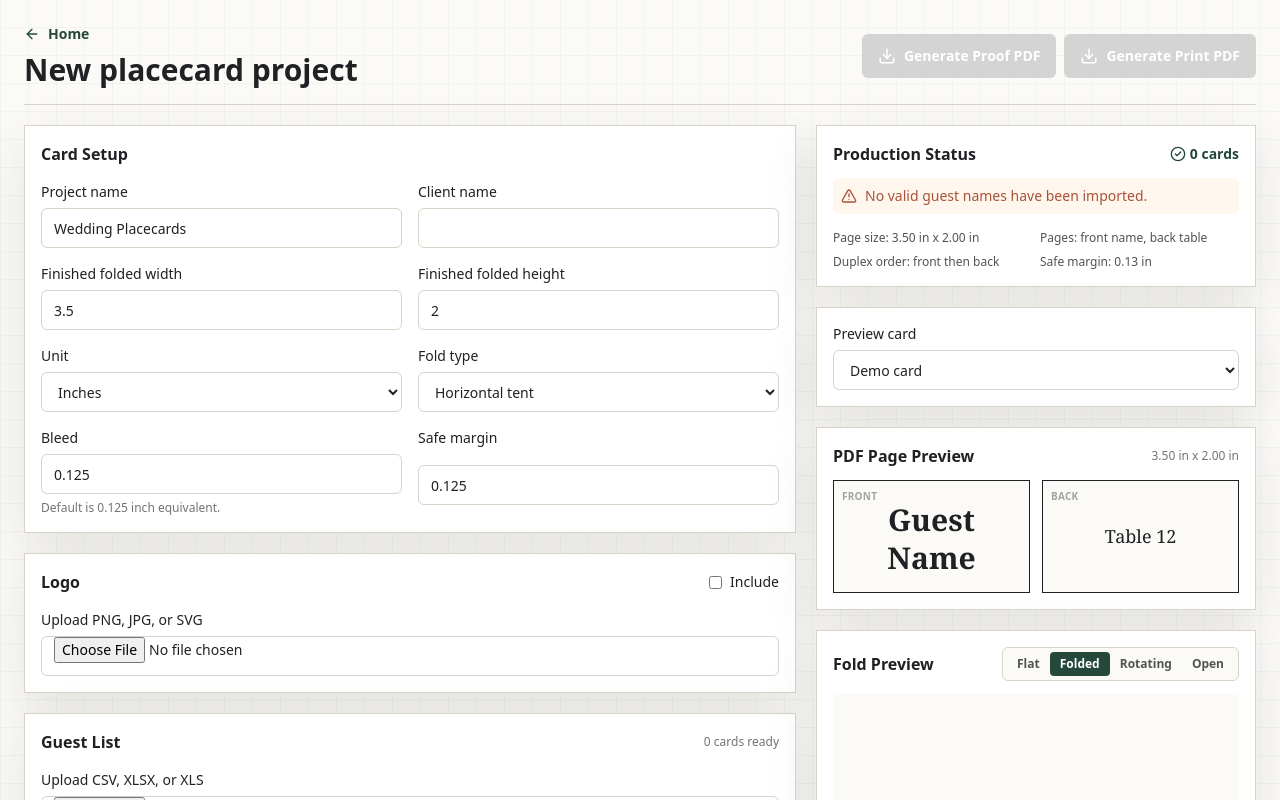
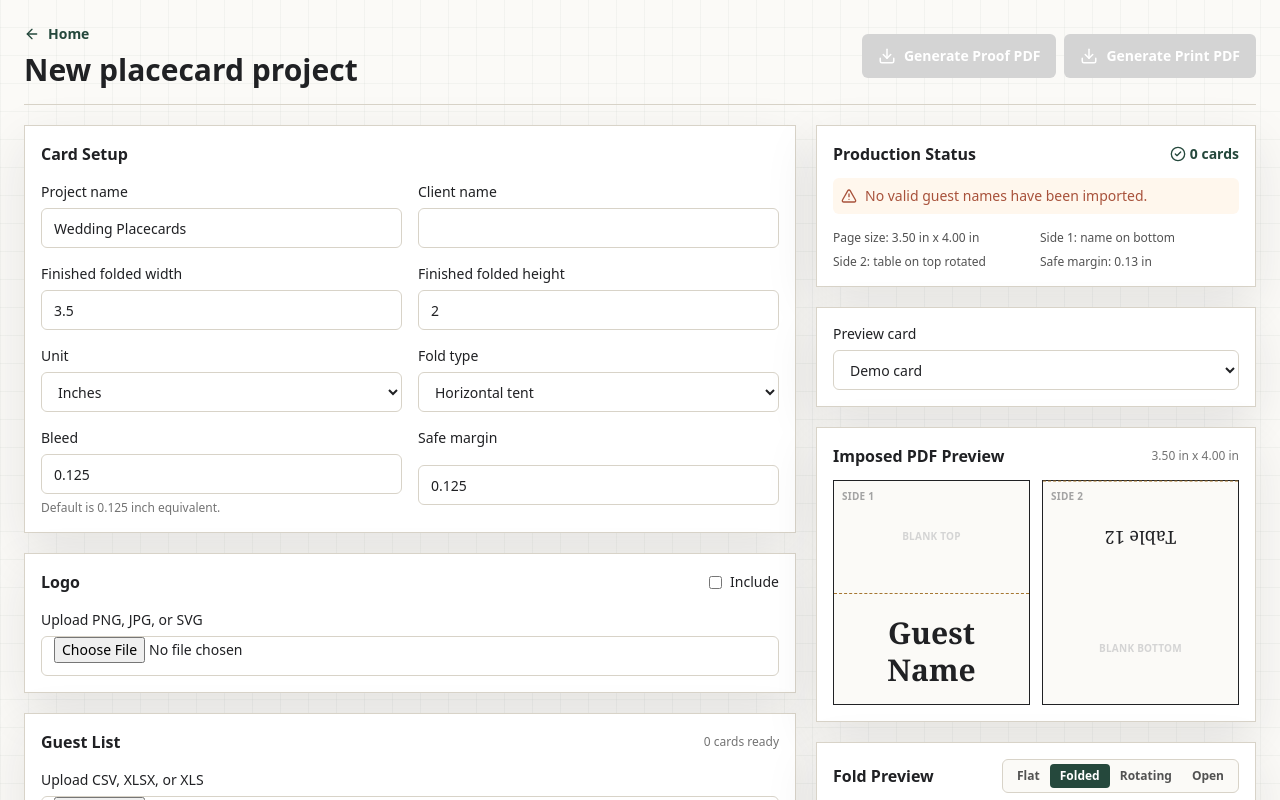
Before and after one commit to jacobrosenfeld/placecard-generator, a Next.js app: page /projects/new in a window 1280 px wide. Shown: the top 800 px of the page. Built offline with nearby package versions, Linux system fonts and the light colour scheme.

Commit message:
fix: impose duplex flat placecard pages

```diff
--- a/src/app/projects/new/page.tsx
+++ b/src/app/projects/new/page.tsx
@@ -136,9 +136,9 @@ export default function NewProjectPage() {
                 </p>
               )}
               <div className="mt-4 grid grid-cols-2 gap-2 text-xs text-neutral-600">
-                <span>Page size: {formatInchesFromPoints(layout.finishedWidthPt)} x {formatInchesFromPoints(layout.finishedHeightPt)}</span>
-                <span>Pages: front name, back table</span>
-                <span>Duplex order: front then back</span>
+                <span>Page size: {formatInchesFromPoints(layout.flatWidthPt)} x {formatInchesFromPoints(layout.flatHeightPt)}</span>
+                <span>Side 1: name on bottom</span>
+                <span>Side 2: table on top rotated</span>
                 <span>Safe margin: {formatInchesFromPoints(layout.safeMarginPt)}</span>
               </div>
             </section>
--- a/src/components/CardPreview2D.tsx
+++ b/src/components/CardPreview2D.tsx
@@ -13,14 +13,14 @@ export function CardPreview2D({
   guest?: GuestRow;
   settings: ProjectSettings;
 }) {
-  const ratio = layout.finishedHeightPt / layout.finishedWidthPt;
+  const ratio = layout.flatHeightPt / layout.flatWidthPt;
 
   return (
     <div className="border border-line bg-white p-4 shadow-tool">
       <div className="mb-3 flex items-center justify-between gap-3">
-        <h2 className="text-base font-semibold">PDF Page Preview</h2>
+        <h2 className="text-base font-semibold">Imposed PDF Preview</h2>
         <span className="text-xs text-neutral-500">
-          {formatInchesFromPoints(layout.finishedWidthPt)} x {formatInchesFromPoints(layout.finishedHeightPt)}
+          {formatInchesFromPoints(layout.flatWidthPt)} x {formatInchesFromPoints(layout.flatHeightPt)}
         </span>
       </div>
       <div className="grid gap-3 sm:grid-cols-2">
@@ -30,8 +30,10 @@ export function CardPreview2D({
         >
           <div className="relative h-full">
             <span className="absolute left-2 top-2 text-[10px] font-semibold uppercase tracking-wide text-neutral-400">
-              Front
+              Side 1
             </span>
+            <div className="grid h-full grid-rows-2">
+              <BlankHalf label="Blank top" />
               <PanelPreview
                 text={guest?.name || "Guest Name"}
                 logo={settings.includeLogo ? settings.logo?.dataUrl : undefined}
@@ -40,7 +42,9 @@ export function CardPreview2D({
                 weight={settings.nameText.fontWeight}
                 fontFamily={styleCssFontFamily(settings.nameText)}
                 color={settings.nameText.color}
+                className="border-t border-dashed border-brass"
               />
+            </div>
           </div>
         </div>
         <div
@@ -49,8 +53,9 @@ export function CardPreview2D({
         >
           <div className="relative h-full">
             <span className="absolute left-2 top-2 text-[10px] font-semibold uppercase tracking-wide text-neutral-400">
-              Back
+              Side 2
             </span>
+            <div className="grid h-full grid-rows-2">
               <PanelPreview
                 text={guest?.tableLabel || "Table 12"}
                 logo={settings.includeLogo ? settings.logo?.dataUrl : undefined}
@@ -59,10 +64,21 @@ export function CardPreview2D({
                 weight={settings.tableText.fontWeight}
                 fontFamily={styleCssFontFamily(settings.tableText)}
                 color={settings.tableText.color}
+                className="rotate-180 border-b border-dashed border-brass"
               />
+              <BlankHalf label="Blank bottom" />
             </div>
           </div>
         </div>
+      </div>
+    </div>
+  );
+}
+
+function BlankHalf({ label }: { label: string }) {
+  return (
+    <div className="flex h-full items-center justify-center text-[10px] font-semibold uppercase tracking-wide text-neutral-300">
+      {label}
     </div>
   );
 }
--- a/src/lib/pdfGenerator.ts
+++ b/src/lib/pdfGenerator.ts
@@ -122,15 +122,6 @@ function drawCenteredContent(params: {
   page.pushOperators(popGraphicsState());
 }
 
-function finishedPagePanel(layout: CardLayout): Rect {
-  return {
-    x: 0,
-    y: 0,
-    width: layout.finishedWidthPt,
-    height: layout.finishedHeightPt
-  };
-}
-
 async function embedStyleFont(pdfDoc: PDFDocument, style: TextStyle) {
   if (style.fontMode === "google") {
     try {
@@ -155,20 +146,27 @@ function drawProofGuides(
   font: Awaited<ReturnType<PDFDocument["embedFont"]>>,
   sideLabel: string
 ) {
-  const pagePanel = finishedPagePanel(layout);
-  const safe = insetRect(pagePanel, layout.safeMarginPt);
+  page.drawLine({
+    start: { x: 0, y: layout.foldLineY },
+    end: { x: layout.flatWidthPt, y: layout.foldLineY },
+    thickness: 0.5,
+    color: rgb(0.55, 0.35, 0.15),
+    dashArray: [4, 4]
+  });
 
   page.drawText(
-    `${sideLabel} size: ${formatInchesFromPoints(layout.finishedWidthPt)} x ${formatInchesFromPoints(layout.finishedHeightPt)}`,
+    `${sideLabel}: ${formatInchesFromPoints(layout.flatWidthPt)} x ${formatInchesFromPoints(layout.flatHeightPt)}`,
     {
       x: 8,
-      y: layout.finishedHeightPt - 12,
+      y: layout.flatHeightPt - 12,
       size: 7,
       font,
       color: rgb(0.45, 0.45, 0.45)
     }
   );
 
+  for (const panel of [layout.topPanel, layout.bottomPanel]) {
+    const safe = insetRect(panel, layout.safeMarginPt);
     page.drawRectangle({
       x: safe.x,
       y: safe.y,
@@ -177,6 +175,7 @@ function drawProofGuides(
       borderColor: rgb(0.72, 0.72, 0.72),
       borderWidth: 0.35
     });
+  }
 
   page.drawText(`Safe margin: ${formatInchesFromPoints(layout.safeMarginPt)}`, {
     x: 8,
@@ -195,15 +194,14 @@ export async function generatePlacecardPdf({ settings, guests, outputMode }: Gen
   const nameFont = await embedStyleFont(pdfDoc, settings.nameText);
   const tableFont = await embedStyleFont(pdfDoc, settings.tableText);
   const logoImage = await embedLogo(pdfDoc, settings.includeLogo ? settings.logo : undefined);
-  const pagePanel = finishedPagePanel(layout);
 
   guests.forEach((guest, index) => {
-    const frontPage = pdfDoc.addPage([layout.finishedWidthPt, layout.finishedHeightPt]);
-    if (outputMode === "proof") drawProofGuides(frontPage, layout, regularFont, `Front ${index + 1}`);
+    const namePage = pdfDoc.addPage([layout.flatWidthPt, layout.flatHeightPt]);
+    if (outputMode === "proof") drawProofGuides(namePage, layout, regularFont, `Side 1 name ${index + 1}`);
 
     drawCenteredContent({
-      page: frontPage,
-      panel: pagePanel,
+      page: namePage,
+      panel: layout.bottomPanel,
       layout,
       text: guest.name,
       style: settings.nameText,
@@ -214,31 +212,31 @@ export async function generatePlacecardPdf({ settings, guests, outputMode }: Gen
       drawLogo: settings.includeLogo && (settings.logo?.placement === "above-name" || settings.logo?.placement === "both-panels")
     });
 
-    const backPage = pdfDoc.addPage([layout.finishedWidthPt, layout.finishedHeightPt]);
-    if (outputMode === "proof") drawProofGuides(backPage, layout, regularFont, `Back ${index + 1}`);
+    const tablePage = pdfDoc.addPage([layout.flatWidthPt, layout.flatHeightPt]);
+    if (outputMode === "proof") drawProofGuides(tablePage, layout, regularFont, `Side 2 table ${index + 1}`);
 
     drawCenteredContent({
-      page: backPage,
-      panel: pagePanel,
+      page: tablePage,
+      panel: layout.topPanel,
       layout,
       text: guest.tableLabel,
       style: settings.tableText,
       font: tableFont,
-      rotation: 0,
+      rotation: 180,
       logoImage,
       logo: settings.logo,
       drawLogo: settings.includeLogo && (settings.logo?.placement === "above-table" || settings.logo?.placement === "both-panels")
     });
 
     if (outputMode === "proof") {
-      frontPage.drawText(`Proof ${index + 1} of ${guests.length} front`, {
+      namePage.drawText(`Proof ${index + 1} of ${guests.length} side 1`, {
         x: 8,
         y: 18,
         size: 6,
         font: regularFont,
         color: rgb(0.45, 0.45, 0.45)
       });
-      backPage.drawText(`Proof ${index + 1} of ${guests.length} back`, {
+      tablePage.drawText(`Proof ${index + 1} of ${guests.length} side 2`, {
         x: 8,
         y: 18,
         size: 6,
```
Also changed, not shown: 2 other files (tests, documents, lock files or other folders). Lines whose indentation alone changed are shown as unchanged.
